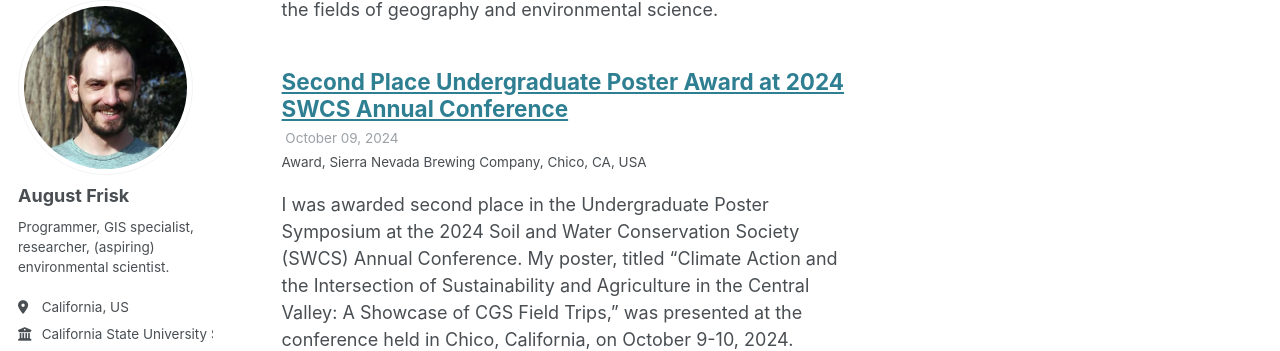
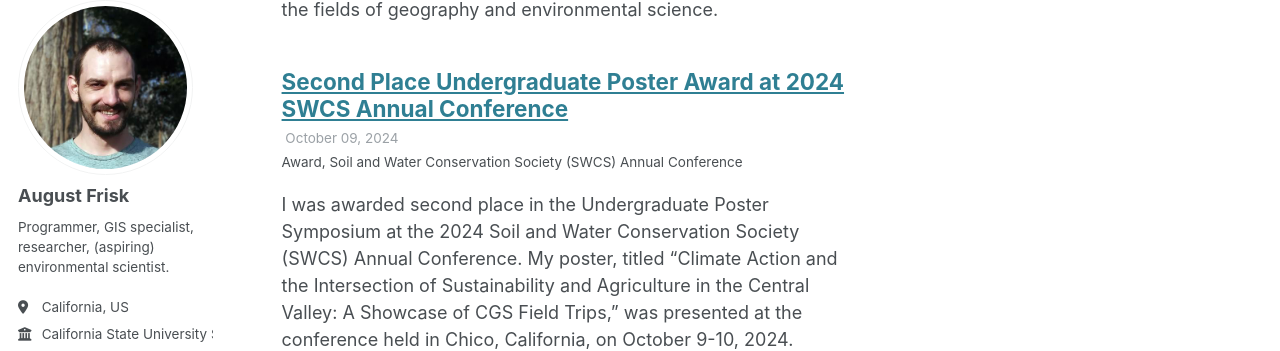
Before and after one commit to 4N0NYM0U5MY7H/4N0NYM0U5MY7H.github.io, a Jekyll site: the page built from _pages/awards.html, in a window 1280 px wide and 900 px high, scrolled down 771 px. Shown: the part 106-457 px from the top of the window. Built offline with Jekyll 4.4.1, drawn with Linux system fonts in a browser that asks for light colours; some web fonts are replaced.

Commit message:
update awards

```diff
--- a/_awards/2024-swcs-poster-award.md
+++ b/_awards/2024-swcs-poster-award.md
@@ -5,13 +5,12 @@ type: "Award"
 permalink: /awards/2024-swcs-poster-award
 date: 2024-10-09
 venue: "Soil and Water Conservation Society (SWCS) Annual Conference"
-location: "Sierra Nevada Brewing Company, Chico, CA, USA"
 ---
 
 I was awarded second place in the Undergraduate Poster Symposium at the 2024 Soil and Water Conservation Society (SWCS) Annual Conference. My poster, titled "Climate Action and the Intersection of Sustainability and Agriculture in the Central Valley: A Showcase of CGS Field Trips," was presented at the conference held in Chico, California, on October 9-10, 2024.
 
 ### More Information
-For more information, see the following: [Climate-action and the intersection of sustainability and agriculture in the Central Valley: A showcase of CGS field trips](https://4n0nym0u5my7h.github.io/presentations/2024-10-24-cgs-field-trips).
+Read more about my poster here: [Climate-action and the intersection of sustainability and agriculture in the Central Valley: A showcase of CGS field trips](https://4n0nym0u5my7h.github.io/presentations/2024-10-24-cgs-field-trips).
 
 ## Acknowledgments
 * [Peggy Hauselt](https://www.csustan.edu/people/peggy-hauselt)
--- a/_includes/archive-single-award.html
+++ b/_includes/archive-single-award.html
@@ -36,7 +36,7 @@
       <p class="page__meta"><i class="fa fa-clock-o" aria-hidden="true"></i> {% include read-time.html %}</p>
     {% endif %}
     {% if post.date %}<p class="page__meta"><i class="fa fa-clock-o" aria-hidden="true"></i> {{ post.date | date: '%B %d, %Y' }}</p>{% endif %}
-    {% if post.venue %}<p class="archive__item-excerpt" itemprop="description">{{ post.type }},  {% if post.amount %}{{post.amount}}{% else %}{{ post.location }}{% endif %} {% endif %}
+    {% if post.venue %}<p class="archive__item-excerpt" itemprop="description">{{ post.type }},  {% if post.amount %}{{post.amount}}{% else %}{{ post.venue }}{% endif %} {% endif %}
     {% if post.excerpt %}<p class="archive__item-excerpt" itemprop="description">{{ post.excerpt | markdownify }}</p>{% endif %}
   </article>
 </div>
```
Also changed, not shown: _awards/2018-soty-nomination.md (+1 -2 lines), _awards/2021-sme-excellence.md (+1 -2 lines), _awards/2023-dss-award.md (+1 -2 lines), _awards/2024-sersca-travel-grant.md (+0 -1 lines).
